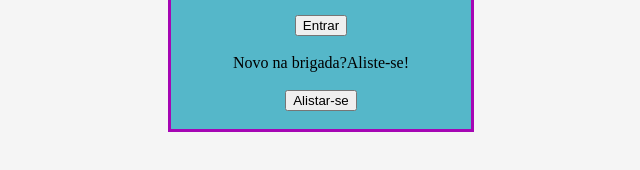
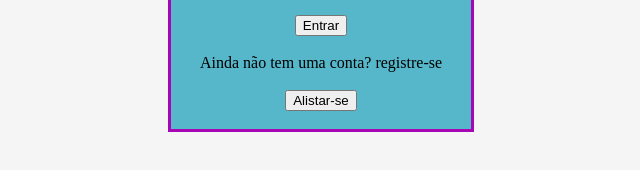
Before and after one commit to RicardomFeitosa98/Trello2, a plain HTML site: page frontpage.html in a window 1280 px wide. Shown: the part 168-338 px from the top of the page, 56-696 px from the left. Drawn offline with Linux system fonts and the light colour scheme.

```diff
--- a/frontpage.html
+++ b/frontpage.html
@@ -23,7 +23,7 @@
             <input id= "b1" type="submit" value="Entrar"> <br> <br>
         </form>
         <form id="registerform">
-            <label for="register">Novo na brigada?Aliste-se!</label><br><br>
+            <label for="register">Ainda não tem uma conta? registre-se</label><br><br>
             <input id="register" type="submit" value="Alistar-se">
             <br><br>
         </form>
```
Also changed, not shown: scripts/builders/Boardbuilder.js (added, +7 -0 lines).
